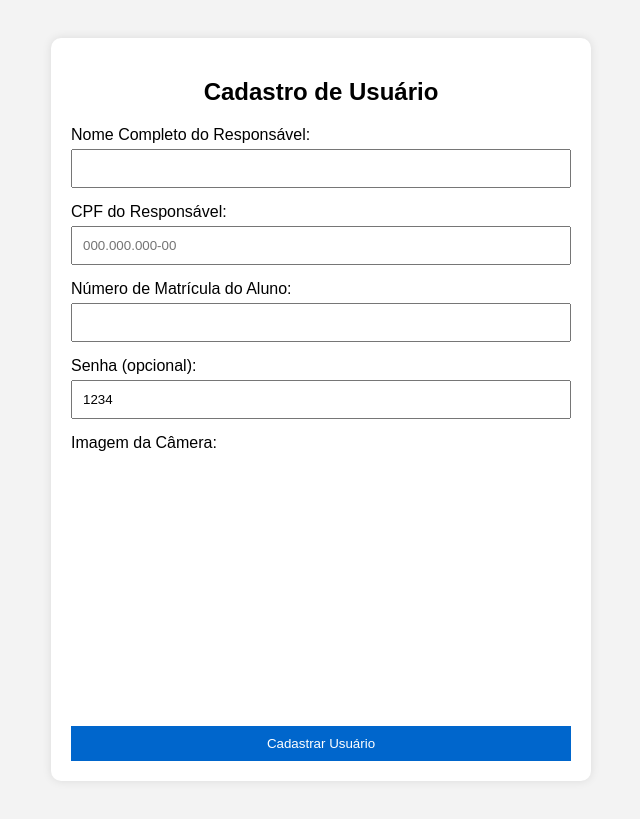
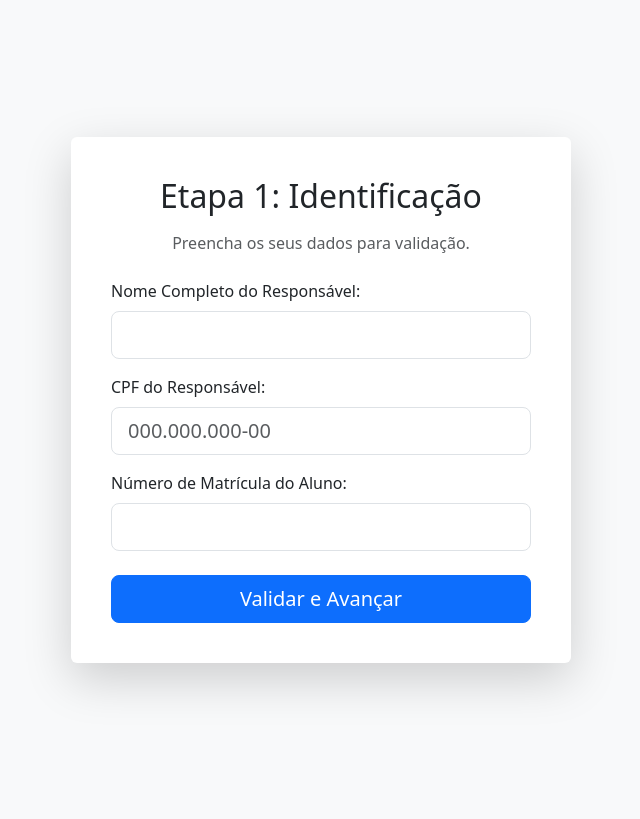
Before and after one commit to WendelJS18/Domingo_Access2.0, a Flask app: page / in a window 1280 px wide. Shown: the whole page, without its empty margins (319-959 px from the left). After the commit the page ends 692 px from the top, so only its background shows below. Run offline with Flask 3, Linux system fonts and the light colour scheme; parts of the project's set-up code (start-up, migrations or seed data) failed here and were passed over.

Commit message:
refatoção do front end

```diff
--- a/Sistema/app.py
+++ b/Sistema/app.py
@@ -5,29 +5,32 @@ import base64
 import logging
 from logging.handlers import RotatingFileHandler
 from threading import Lock
-from flask import Flask, request, jsonify, send_from_directory, render_template
+from flask import Flask, request, jsonify, render_template, redirect, url_for, flash
 from datetime import datetime
 from intelbras_api import IntelbrasAccessControlAPI
 from flask_cors import CORS
 
 
-
-
-
 app = Flask(__name__)
 CORS(app)
+
 
 log_formatter = logging.Formatter(
     '%(asctime)s %(levelname)s %(funcName)s(%(lineno)d) %(message)s')
 logFile = 'domingos_acess.log'
 
 my_handler = RotatingFileHandler(logFile, mode='a', maxBytes=5*1024*1024,
-                                 backupCount=2, encoding=None, deplay=0)
+                                 backupCount=2, encoding=None, delay=0)
 my_handler.setFormatter(log_formatter)
 my_handler.setLevel(logging.INFO)
-
 app.logger.addHandler(my_handler)
 app.logger.setLevel(logging.INFO)
+
+DEVICE_IP = '192.168.137.2'
+USERNAME = 'admin'
+PASSWORD = 'Esdo2025'
+
+api = IntelbrasAccessControlAPI(DEVICE_IP, USERNAME, PASSWORD)
 
 app.logger.info("API DomingosAccess iniciada com sucesso.")
 
@@ -35,38 +38,11 @@ save_dir = os.path.join(os.path.dirname(os.path.abspath(__file__)), "s_files")
 if not os.path.exists(save_dir):
     os.makedirs(save_dir)
 
+app.secret_key = 'Domingos@@@@19301'
 
-DEVICE_IP = '192.168.137.2'
-USERNAME = 'admin'
-PASSWORD = 'Esdo2025'
-
-api = IntelbrasAccessControlAPI(DEVICE_IP, USERNAME, PASSWORD)
-api.testar_comunicacao()
 
 user_id_lock = Lock()
 current_user_id = 1
-
-
-@app.route('/')
-def home():
-    return render_template("index.html")
-
-
-@app.route('/cadastro')
-def cadastro():
-    return send_from_directory(directory=os.path.dirname(__file__), path="index.html")
-
-
-@app.route('/ping_dispositivo', methods=['POST'])
-def ping_dispositivo():
-    try:
-        resultado = api.get_current_time()
-        return jsonify({'status': 'sucesso', 'mensagem': resultado}), 200
-    except Exception as e:
-        app.logger.error(
-            f"Ocorreu um erro não esperado ao cadastrar usuário: {e}", exc_info=True)
-        return jsonify({'status': 'erro', 'mensagem': str(e)}), 500
-
 
 def gerar_user_id():
     id_path = os.path.join(os.path.dirname(
@@ -87,41 +63,66 @@ def gerar_user_id():
 
     return str(new_id)
 
+@app.route('/', methods=['GET', 'POST'])
+def cadastrar_usuario():
+    if request.method == 'POST':
+        try:
+            nome = request.form.get('nome')
+            cpf = request.form.get('cpf')
+            matricula = request.form.get('matricula')
 
-@app.route('/cadastrar_usuario', methods=['POST'])
-def cadastrar_usuario():
+            app.logger.info(
+                f"Recebida tentativa de cadastro para: {nome}, CPF: {cpf}")
 
-    global current_user_id
+            # ----------------------------------------------------
+            #A API DA KINTO
+            #----------------------------------------------------
+
+            user_id = gerar_user_id()
+
+            resultado = api.add_user_v2(
+                CardName=nome,
+                UserID=user_id,
+                ValidDateStart='2024-01-01 00:00:00',
+                ValidDateEnd='2037-12-31 23:59:59',
+                UserType=0, Password='Password@123', Authority=2,
+                Doors=1, TimeSections=255
+            )
+
+            app.logger.info(
+                f"Usuário '{nome}' (ID: {user_id}) criado no dispositivo. Redirecionando para captura.")
+            return redirect(url_for('captura_page', user_id=user_id, user_name=nome))
+
+        except Exception as e:
+            app.logger.error(
+                f"Falha na Etapa 1 (Cadastro): {e}", exc_info=True)
+
+            flash(
+                'Ocorreu um erro ao comunicar com o dispositivo. Tente novamente.', 'danger')
+            return redirect(url_for('cadastrar_usuario'))
+
+    return render_template('index.html')
+
+
+@app.route('/captura')
+def captura_page():
+    return render_template('captura.html')
+
+
+@app.route('/cadastro_sucesso')
+def cadastro_sucesso():
+    return "<h1>Cadastro realizado com sucesso!</h1><p>Pode fechar esta página.</p>"
+
+
+@app.route('/ping_dispositivo', methods=['POST'])
+def ping_dispositivo():
     try:
-
-        data = request.get_json()
-        nome = data.get('nome')
-        senha = data.get('senha') or '1234'
-        inicio = data.get('inicio') or '2025-01-01 00:00:00'
-        fim = data.get('fim') or '2030-01-01 00:00:00'
-
-        with user_id_lock:
-            user_id = current_user_id
-            current_user_id += 1
-
-        resultado = api.add_user_v2(
-            CardName=nome,
-            UserID=user_id,
-            UserType=0,
-            Password=senha,
-            Authority=2,
-            Doors=0,
-            TimeSections=255,
-            ValidDateStart=inicio,
-            ValidDateEnd=fim
-        )
-
-        return jsonify({'status': 'sucesso', 'mensagem': {'UserID': user_id, 'retorno': resultado}}), 201
-
+        resultado = api.get_current_time()
+        return jsonify({'status': 'sucesso', 'mensagem': resultado}), 200
     except Exception as e:
-        app.logger.error(f"Ocorreu um erro não esperado ao cadatrar usuário: {e}")
+        app.logger.error(
+            f"Ocorreu um erro não esperado ao cadastrar usuário: {e}", exc_info=True)
         return jsonify({'status': 'erro', 'mensagem': str(e)}), 500
-
 
 @app.route('/listar_usuarios', methods=['GET'])
 def listar_usuarios():
@@ -144,56 +145,45 @@ def deletar_todos_usuarios():
 
         return jsonify({'status': 'sucesso', 'mensagem': resultado})
     except Exception as e:
-        app.logger.error(f'Ocorreu um erro não esperado ao deletar todos os usuarios: {e}')
+        app.logger.error(
+            f'Ocorreu um erro não esperado ao deletar todos os usuarios: {e}')
         return jsonify({'status': 'Erro', 'mnesagem': str(e)})
 
 
 @app.route("/enviar_foto_dispositivo", methods=["POST"])
 def enviar_foto_dispositivo():
+    filepath = None
     try:
-        user_id = request.json.get(
-            "user_id") if request.is_json else request.form.get("user_id")
-        photo_base64 = request.json.get(
-            "photo_base64") if request.is_json else request.form.get("photo_base64")
-        foto_file = request.files.get("foto")
+        data = request.get_json()
+        user_id = data.get("user_id")
+        photo_base64 = data.get("photo_base64")
 
-        if not user_id:
-            return jsonify({"erro": "User ID ausente."}), 400
+        if not user_id or not photo_base64:
+            return jsonify({"erro": "Dados ausentes (user_id ou photo_base64)."}), 400
 
-        os.makedirs("temp_upload", exist_ok=True)
-        filepath = None
+        temp_dir = os.path.join(os.path.dirname(os.path.abspath(__file__)), "temp_upload")
+        os.makedirs(temp_dir, exist_ok=True)
 
-        if foto_file:
-            filepath = os.path.join("temp_upload", foto_file.filename)
-            foto_file.save(filepath)
+        from PIL import Image
+        from io import BytesIO
 
-        elif photo_base64:
-            from PIL import Image
-            from io import BytesIO
-            import base64
+        img_data = base64.b64decode(photo_base64)
+        img = Image.open(BytesIO(img_data)).convert("RGB")
 
-            img_data = base64.b64decode(photo_base64)
-            img = Image.open(BytesIO(img_data)).convert("RGB")
+        filepath = os.path.join(temp_dir, f"{user_id}_captura.jpg")
+        img.save(filepath, format="JPEG")
 
-
-            filepath = os.path.join("temp_upload", f"{user_id}_captura.jpg")
-            img.save(filepath, format="JPEG")
-
-        else:
-            return jsonify({"erro": "Nenhuma imagem enviada."}), 400
-
-
-        resultado = api.send_face_to_device(
-            user_id=user_id, image_path=filepath)
-
-        if os.path.exists(filepath):
-            os.remove(filepath)
+        resultado = api.send_face_to_device(user_id=user_id, image_path=filepath)
+        app.logger.info(f"Foto para o User ID {user_id} enviada com sucesso para o dispositivo.")
 
         return jsonify({"resultado": resultado})
 
     except Exception as e:
-        app.logger.error(f'Ocorreu um erro a enviar biometria para o dispositivo: {e}')
+        app.logger.error(f"Falha ao enviar foto para o dispositivo: {e}", exc_info=True)
         return jsonify({"erro": str(e)}), 500
+    finally:
+        if filepath and os.path.exists(filepath):
+            os.remove(filepath)
 
 
 if __name__ == "__main__":
--- a/Sistema/templates/index.html
+++ b/Sistema/templates/index.html
@@ -1,104 +1,67 @@
 <!DOCTYPE html>
 <html lang="pt-br">
-
 <head>
     <meta charset="UTF-8">
-    <title>Cadastro de Usuário - Intelbras</title>
+    <meta name="viewport" content="width=device-width, initial-scale=1.0">
+    <title>DomingosAccess - Identificação</title>
+    <link href="https://cdn.jsdelivr.net/npm/bootstrap@5.3.3/dist/css/bootstrap.min.css" rel="stylesheet">
     <style>
+        /* Estilo para centralizar o conteúdo e dar um fundo suave */
+        body, html {
+            height: 100%;
+            background-color: #f8f9fa;
+        }
         body {
-            font-family: Arial, sans-serif;
-            background-color: #f3f3f3;
-            padding: 30px;
+            display: flex;
+            align-items: center;
+            justify-content: center;
+            padding: 1rem;
         }
-
-        .container {
+        .form-container {
             max-width: 500px;
-            margin: auto;
-            background: white;
-            padding: 20px;
-            border-radius: 10px;
-            box-shadow: 0 0 10px rgba(0, 0, 0, 0.1);
-        }
-
-        h2 {
-            text-align: center;
-        }
-
-        label {
-            display: block;
-            margin-top: 15px;
-        }
-
-        input,
-        button {
             width: 100%;
-            padding: 10px;
-            margin-top: 5px;
-            box-sizing: border-box;
-        }
-
-        button {
-            background-color: #0066cc;
-            color: white;
-            border: none;
-            cursor: pointer;
-        }
-
-        button:hover {
-            background-color: #004999;
-        }
-
-        video {
-            width: 100%;
-            margin-top: 15px;
-            border-radius: 10px;
-        }
-
-        .response {
-            margin-top: 20px;
-            padding: 10px;
-            background: #e8f5e9;
-            border: 1px solid #a5d6a7;
-            display: none;
-        }
-
-        #loading {
-            text-align: center;
-            margin-top: 15px;
-            display: none;
         }
     </style>
 </head>
+<body>
+    <div class="form-container">
+        <div class="card p-4 shadow-lg border-0">
+            <div class="card-body">
+                <h2 class="card-title text-center mb-3">Etapa 1: Identificação</h2>
+                <p class="card-text text-center text-muted mb-4">Preencha os seus dados para validação.</p>
 
-<body>
-    <div class="container">
-        <h2>Cadastro de Usuário</h2>
-        <form id="userForm">
-            <label for="nome">Nome Completo do Responsável:</label>
-            <input type="text" id="nome" name="nome" required>
+                <form id="userForm" method="POST" action="{{ url_for('cadastrar_usuario') }}">
+                    <div class="mb-3">
+                        <label for="nome" class="form-label">Nome Completo do Responsável:</label>
+                        <input type="text" id="nome" name="nome" class="form-control form-control-lg" required>
+                    </div>
+                    <div class="mb-3">
+                        <label for="cpf" class="form-label">CPF do Responsável:</label>
+                        <input type="tel" id="cpf" name="cpf" class="form-control form-control-lg" placeholder="000.000.000-00" required maxlength="14">
+                    </div>
+                    <div class="mb-3">
+                        <label for="matricula" class="form-label">Número de Matrícula do Aluno:</label>
+                        <input type="tel" id="matricula" name="matricula" class="form-control form-control-lg" required>
+                    </div>
+                     <div class="d-grid mt-4">
+                        <button type="submit" class="btn btn-primary btn-lg">Validar e Avançar</button>
+                    </div>
+                </form>
 
-            <label for="cpf">CPF do Responsável:</label>
-            <input type="text" id="cpf" name="cpf" placeholder="000.000.000-00" required maxlength="14">
-
-            <label for="matricula">Número de Matrícula do Aluno:</label>
-            <input type="text" id="matricula" name="matricula" required>
-
-            <label for="senha">Senha (opcional):</label>
-            <input type="text" id="senha" name="senha" value="1234">
-
-            <label>Imagem da Câmera:</label>
-            <video id="camera" autoplay playsinline></video>
-            <canvas id="canvas" style="display:none;"></canvas>
-
-            <button type="submit" id="submitButton">Cadastrar Usuário</button>
-        </form>
-
-        <div id="loading">Aguarde, a validar e cadastrar...</div>
-        <div class="response" id="resposta"></div>
+                {% with messages = get_flashed_messages(with_categories=true) %}
+                    {% if messages %}
+                         {% for category, message in messages %}
+                            <div class="alert alert-{{ category or 'danger' }} mt-4" role="alert">
+                                {{ message }}
+                            </div>
+                        {% endfor %}
+                    {% endif %}
+                {% endwith %}
+            </div>
+        </div>
     </div>
 
     <script>
-
         const cpfInput = document.getElementById('cpf');
         const matriculaInput = document.getElementById('matricula');
 
@@ -110,103 +73,9 @@
             e.target.value = value;
         });
 
-        matriculaInput.addEventListener('input', function (e) {
+        matriculaInput.addEventListener('input', function(e) {
             e.target.value = e.target.value.replace(/\D/g, '');
         });
     </script>
-
-    <script>
-
-        let video = document.getElementById("camera");
-        let canvas = document.getElementById("canvas");
-        let stream;
-
-        const form = document.getElementById("userForm");
-        const submitButton = document.getElementById("submitButton");
-        const loadingDiv = document.getElementById("loading");
-        const respostaDiv = document.getElementById("resposta");
-
-        navigator.mediaDevices.getUserMedia({ video: true })
-            .then(s => {
-                stream = s;
-                video.srcObject = s;
-            })
-            .catch(err => {
-                alert("Erro ao acessar a câmera: " + err.message);
-            });
-
-        form.addEventListener("submit", async function (e) {
-            e.preventDefault();
-
-            submitButton.disabled = true;
-            loadingDiv.style.display = 'block';
-            respostaDiv.style.display = 'none';
-
-            const nome = document.getElementById("nome").value;
-            const cpf = document.getElementById("cpf").value;
-            const matricula = document.getElementById("matricula").value;
-            const senha = document.getElementById("senha").value;
-
-            if (!video.videoWidth) {
-                alert("A câmera ainda não carregou. Aguarde alguns segundos.");
-                submitButton.disabled = false;
-                loadingDiv.style.display = 'none';
-                return;
-            }
-
-            try {
-
-                const cadastro = await fetch("/cadastrar_usuario", {
-                    method: "POST",
-                    headers: { "Content-Type": "application/json" },
-                    body: JSON.stringify({ nome, cpf, matricula, senha })
-                });
-
-                const cadastroData = await cadastro.json();
-
-                if (cadastroData.status !== "sucesso") {
-                    throw new Error(cadastroData.mensagem || "Erro desconhecido ao validar usuário.");
-                }
-
-                const userID = cadastroData.mensagem.UserID;
-
-
-                canvas.width = video.videoWidth;
-                canvas.height = video.videoHeight;
-                canvas.getContext("2d").drawImage(video, 0, 0);
-                const base64 = canvas.toDataURL("image/jpeg").split(',')[1];
-
-                const envioFoto = await fetch("/enviar_foto_dispositivo", {
-                    method: "POST",
-                    headers: { "Content-Type": "application/json" },
-                    body: JSON.stringify({ user_id: userID, photo_base64: base64 })
-                });
-
-                const fotoData = await envioFoto.json();
-                if (fotoData.erro) {
-                    throw new Error(fotoData.erro);
-                }
-
-
-
-                respostaDiv.style.display = "block";
-                respostaDiv.style.backgroundColor = '#e8f5e9';
-                respostaDiv.style.borderColor = '#a5d6a7';
-                respostaDiv.innerText = `Usuário criado com ID: ${userID}\nResultado do envio de foto: ${fotoData.resultado}`;
-
-            } catch (err) {
-
-                respostaDiv.style.display = "block";
-                respostaDiv.style.backgroundColor = '#ffebee';
-                respostaDiv.style.borderColor = '#c62828';
-                respostaDiv.innerText = "Erro: " + err.message;
-            } finally {
-
-                submitButton.disabled = false;
-                loadingDiv.style.display = 'none';
-            }
-        });
-    </script>
 </body>
-
 </html>
```
Also changed, not shown: Sistema/mock_dispositivo.py (deleted, +0 -17 lines), Sistema/mock_ss3532mf.py (deleted, +0 -28 lines), Sistema/templates/captura.html (added, +121 -0 lines), Sistema/templates/estilo.css (deleted, +0 -62 lines), Sistema/static/css/style.css (added), Sistema/ultimo_id.txt.txt (added), 1 other file.
